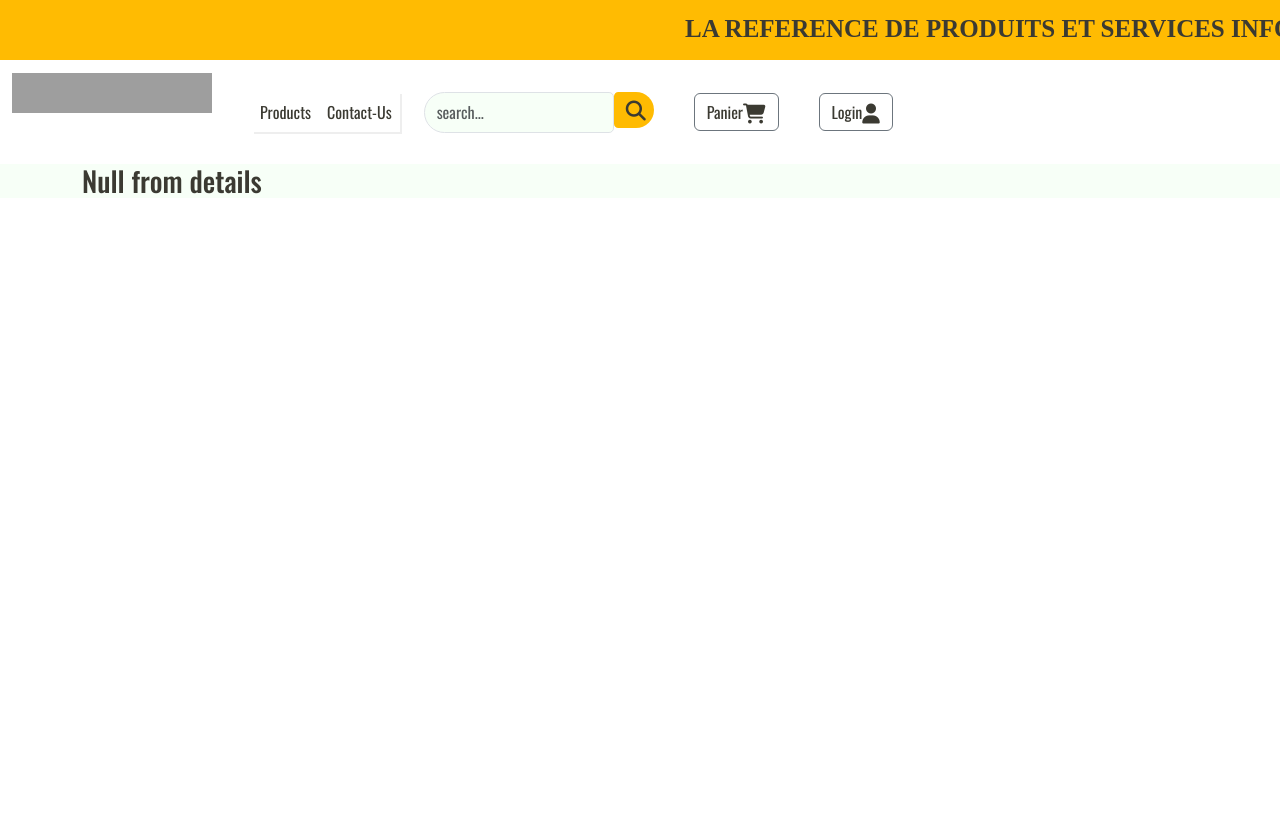
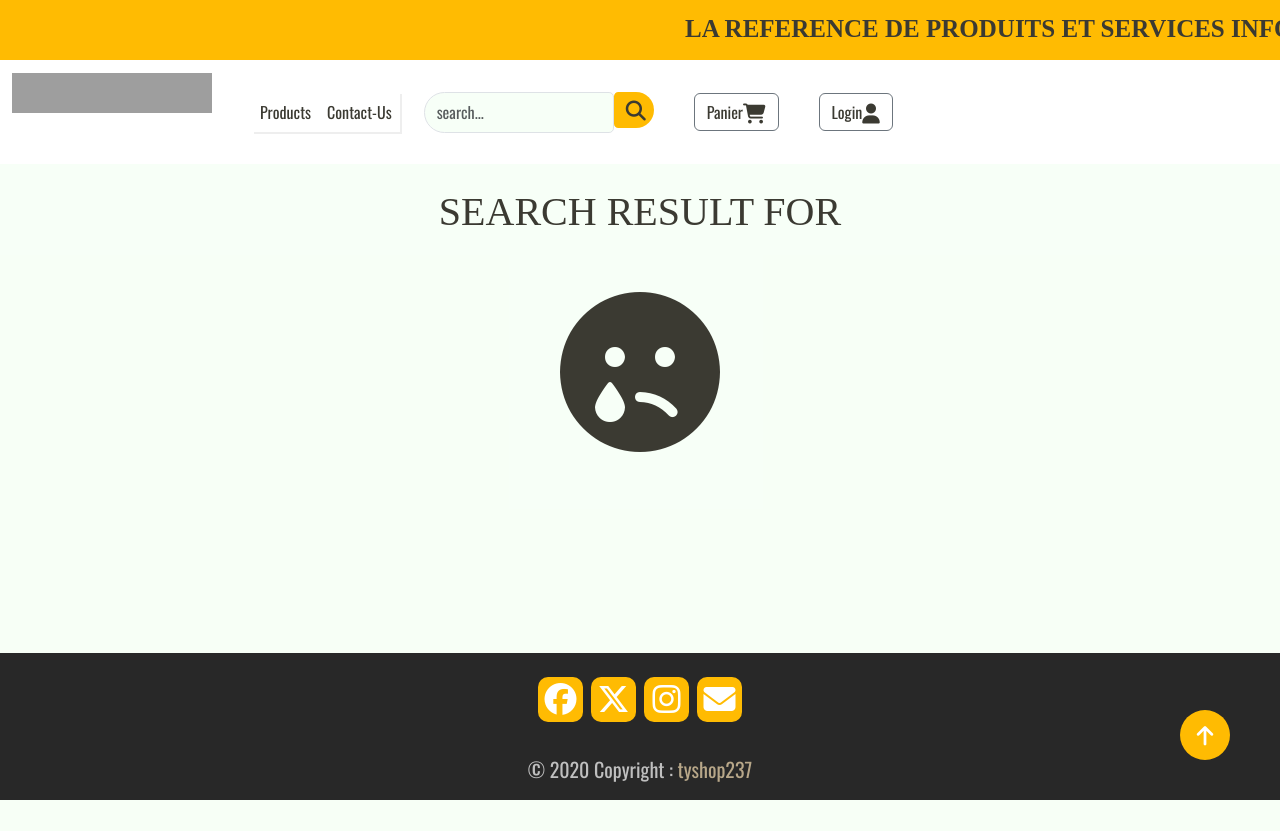
Before and after one commit to arseneRuben/T-shop, a React (Create React App) app: page /home/search in a window 1280 px wide. Before the commit the page ends 800 px from the top, so only its background shows below. Built offline with nearby package versions, Linux system fonts and the light colour scheme; grey boxes are pictures that could not be loaded.

Commit message:
bouton de defilement vers le haut

```diff
--- a/src/App.css
+++ b/src/App.css
@@ -250,3 +250,102 @@
   color : #ffbb02 !important;
   background-color: #3b3a32 !important;
 }
+
+
+/************* search component ****************/
+.searchContainer {
+  min-height: 500px !important;
+}
+
+/**********  footer ***************/
+footer {
+  background-color: #282828;
+  margin-top: 20px;
+
+}
+
+.footer-copyright {
+  color: white;
+  font-size: 20px;
+  opacity: 0.7;
+}
+
+.footer-copyright a{
+  text-decoration: none;
+  color: wheat !important;
+
+}
+
+.list-link li {
+  display: flex;
+  align-items: center;
+  justify-content: center;
+  background-color: #ffbb02;
+  width: 45px;
+  height: 45px;
+  border-radius: 10px ;
+}
+
+
+.list-link  {
+  display: flex;
+  align-items: center;
+  justify-content: center;
+
+}
+
+.list-link li i{
+  color: white !important ;
+}
+
+#social-fb:hover {
+  color : #3b5998 !important;
+}
+#social-tw:hover {
+  color : #4099ff !important;
+}
+#social-gp:hover {
+  color : #d34836 !important;
+}
+#social-em:hover {
+  color : #fa3c3c !important
+  ;
+}
+
+.social {
+  transition: all ease-in-out 0.5s;
+}
+
+.social :hover {
+ transform: scale(1.3);
+}
+
+/**************** Go to Top Btn *****************/
+
+.goToTopBtn {
+  position: fixed;
+  width: 50px;
+  height: 50px;
+  border-radius: 50%;
+  background-color: #ffbb02;
+  color: white;
+  font-size: 22px;
+  text-decoration: none;
+  text-align: center;
+  bottom: 40px;
+  right: 50px;
+  padding: 8px;
+}
+
+.goToTopBtn i {
+  color: white !important;
+  transition: all .3s;
+}
+.goToTopBtn:hover i{
+  color: #3b3a32 !important;
+
+}
+
+html {
+  scroll-behavior: smooth;
+}
--- a/src/components/CartSpecificComponent.js
+++ b/src/components/CartSpecificComponent.js
@@ -7,13 +7,10 @@ export default class CartSpecific extends Component {
     componentDidUpdate(prevProps){
         if(this.props.nbProduit !== prevProps.nbProduit){
             var visible=false;
-
             if(this.props.nbProduit >= 1 )
-
                 visible = true;
             else
                 visible = false;
-
             var elements = document.getElementsByClassName("cartCount")
             elements[0].style.display = visible ? "inline-block" : "none";
             elements[1].style.display = visible ? "inline-block" : "none";
--- a/src/components/CategoryComponent.js
+++ b/src/components/CategoryComponent.js
@@ -1,5 +1,4 @@
-import React, { Component } from 'react';
-import { Button, Form, FormGroup, Label, Input, Col, FormFeedback } from 'reactstrap'
+import React from 'react';
 import Title from './TitleComponent';
 import ProductList from './ProductListComponent';
 
--- /dev/null
+++ b/src/components/FooterComponent.js
@@ -0,0 +1,44 @@
+import React, { Component } from 'react';
+
+class Footer extends Component {
+  render() {
+    return (
+      <footer class="pt-4 sticky-bottom">
+        <div class="container">
+          <ul class="list-unstyled list-inline text-center list-link">
+            <li class="list-inline-item">
+              <a class="mx-auto my-auto">
+                  <i id="social-fb" class="fa-brands fa-facebook fa-2x social"></i>
+              </a>
+            </li>
+            <li class="list-inline-item">
+              <a class="mx-auto my-10">
+                  <i id="social-tw" class="fa-brands fa-x-twitter fa-2x social"></i>
+              </a>
+            </li>
+            <li class="list-inline-item">
+              <a class="mx-auto my-auto">
+                  <i id="social-gp" className = "fa-brands fa-instagram fa-2x social"></i>
+              </a>
+            </li>
+            <li class="list-inline-item">
+              <a class="mx-auto my-auto">
+                  <i id="social-em" class="fa fa-envelope fa-2x social"></i>
+              </a>
+            </li>
+          </ul>
+
+          <div class="footer-copyright text-center py-3">© 2020 Copyright : {' '}
+              <a href="https://tyshop237.com/">tyshop237</a>
+          </div>
+
+        </div>
+        <a href="#" className="goToTopBtn"> <i className="fa-solid fa-arrow-up"></i></a>
+
+      </footer>
+
+      )
+    }
+}
+
+export default Footer;
--- a/src/components/HeaderComponent.js
+++ b/src/components/HeaderComponent.js
@@ -1,9 +1,20 @@
 import React, { Component } from "react";
-import { NavLink } from "react-router-dom";
+import { NavLink, Route } from "react-router-dom";
 import { Navbar, Nav, NavbarToggler, NavbarBrand, Collapse, NavItem, Button, Form, FormGroup, Input, Modal, ModalHeader, ModalBody, Label } from "reactstrap";
 import BeforeHeader from "./BeforeHeaderComponent";
 import NavSmallScreen from "./NavSmallScreenComponent";
 import CartSpecific from "./CartSpecificComponent";
+import { useNavigate } from 'react-router-dom';  // Import useNavigate
+
+
+const SearchBtn = () => {
+    const navigate = useNavigate();
+    return (
+        <button className="mt-3 btn btn-default" type="submit" onClick={() => navigate('/home/search')}>
+            <i className="fa-solid fa-magnifying-glass fa-lg"></i>
+        </button>
+    );
+};
 
 class Header extends Component {
     constructor(props){
@@ -12,12 +23,19 @@ class Header extends Component {
         this.toggleNav = this.toggleNav.bind(this);
         this.toggleModal = this.toggleModal.bind(this);
         this.handleLogin = this.handleLogin.bind(this);
+        this.handleSubmit = this.handleSubmit.bind(this);
 
         this.state = {
             isNavOpen : false,
-            isModalOpen : false
+            isModalOpen : false,
+            search : ''
         }
 
+    }
+
+    handleSubmit(e){
+        e.preventDefault();
+        this.props.search(this.state.search);
     }
 
     toggleNav(){
@@ -56,10 +74,14 @@ class Header extends Component {
 
                             <Nav navbar className="myNavBar3 d-none d-lg-block">
                                 <NavItem>
-                                    <Form>
+                                    <Form  onSubmit={this.handleSubmit}>
                                         <FormGroup  className="d-flex">
-                                            <Input type="text" id="searchbox_"  name="searchbox"  placeholder="search..." className="mt-3"/>
-                                            <Button  className="mt-3 "><i className="fa-solid fa-magnifying-glass fa-lg"></i></Button>
+                                            <Input type="text" id="searchbox_"
+                                              name="searchbox"  placeholder="search..."
+                                              value = {this.state.search}
+                                              onChange={(e)=> this.setState({search : e.target.value})}
+                                              className="mt-3"/>
+                                              <SearchBtn />
                                         </FormGroup>
                                     </Form>
                                 </NavItem>
--- a/src/components/MainComponent.js
+++ b/src/components/MainComponent.js
@@ -1,5 +1,7 @@
 import React, { Component } from "react";
 import Header from "./HeaderComponent";
+import Footer from "./FooterComponent";
+
 import Home from "./HomeComponent";
 import {addToCart, removeToCart, addQuantity, removeQuantity} from "../redux/ActionCreator";
 import {Route, Routes, useParams} from "react-router-dom"
@@ -7,8 +9,8 @@ import Contact from "./ContactComponent";
 import Cart from "./CartComponent";
 import {connect} from "react-redux"
 import ProductDetails from "./ProductDetailsComponent";
-import { storeCategory } from "../shared/data";
 import Category from "./CategoryComponent";
+import Search from "./SearchComponent";
 
 const mapStateToProps = state => {
     return (
@@ -28,6 +30,19 @@ const mapDispatchToProps = dispath => ({
 });
 
 class Main extends Component {
+    constructor(props){
+        super(props)
+
+        this.state = {
+            search : ''
+        }
+        this.research = this.research.bind(this);
+    }
+
+    research(value){
+        this.setState({search:value})
+    }
+
     render(){
         const ProductWithId = () => {
             const { pId } = useParams()
@@ -46,16 +61,22 @@ class Main extends Component {
 
         return (
             <>
-                <Header  nbProduit={this.props.productsInCart.nbProduit}/>
+                <Header  nbProduit={this.props.productsInCart.nbProduit} search={this.research}/>
 
                  <Routes>
+                    <Route exact path="/home/search"    element={<Search  searchValue={this.state.search} addToCart={this.props.addToCart} products={this.props.products.lesProduits}/>}/>
                     <Route       path="/home/:pId"  element={<ProductWithId/>}/>
                     <Route exact path="/home"       element={<Home  products={this.props.products.lesProduits} addToCart={this.props.addToCart}/>}/>
                     <Route exact path="/contact"    element={<Contact/>}/>
                     <Route       path="/cart"       element={<Cart  productsInCart={this.props.productsInCart.lesProduitsInCart} removeToCart={this.props.removeToCart}  addQuantity={this.props.addQuantity} removeQuantity={this.props.removeQuantity}/>}/>
                     <Route       path="/category/:cId"  element={<CategoryWithId/>}/>
 
+
                  </Routes>
+
+                 <Footer/>
+                 <a href="#" className="goToTopBtn"> <i className="fa-solid fa-arrow-up"></i></a>
+
             </>
 
         )
--- /dev/null
+++ b/src/components/SearchComponent.js
@@ -0,0 +1,29 @@
+import React from 'react';
+import Title from './TitleComponent';
+import ProductList from './ProductListComponent';
+
+export default function Search(props) {
+
+    var searchResult = []
+    if(props.searchValue != ''){
+        const reg = new RegExp(`${props.searchValue}`, 'i');
+        searchResult = props.products.filter(p => reg.test(p.title))
+    }
+
+    return (
+        <div className="container searchContainer" >
+
+            <Title name="Search result for" title={props.searchValue }/>
+            {
+                searchResult.length === 0 ?
+                <div className='d-flex justify-content-center pt-4'>
+                    <i className='fas fa-sad-tear fa-10x'></i>
+                </div>
+                :
+                <ProductList products={searchResult} addToCart={props.addToCart}/>
+
+            }
+        </div>
+    );
+
+}
```
